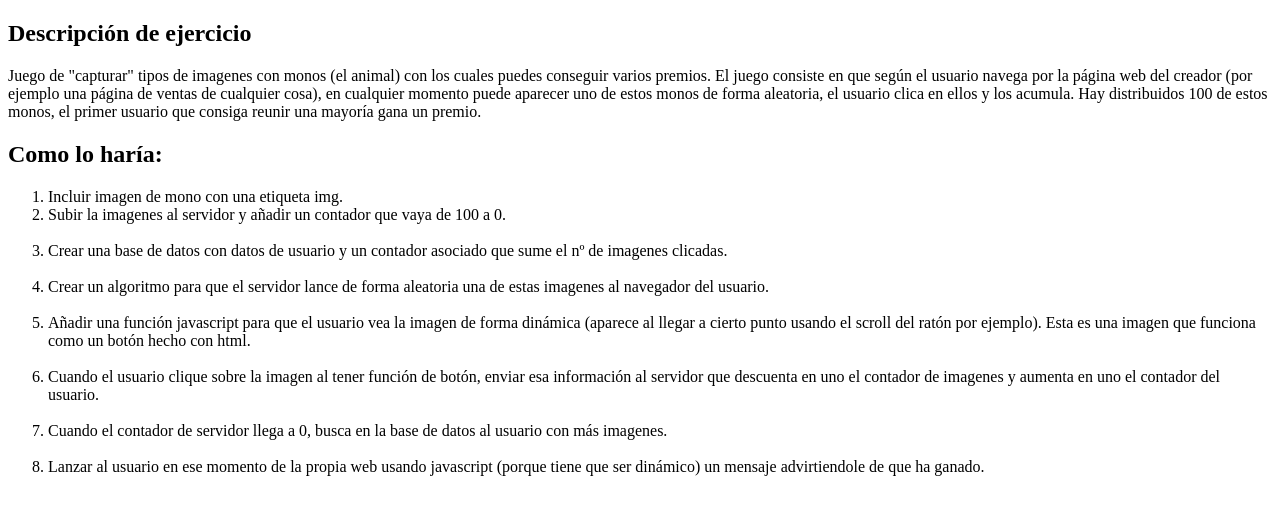
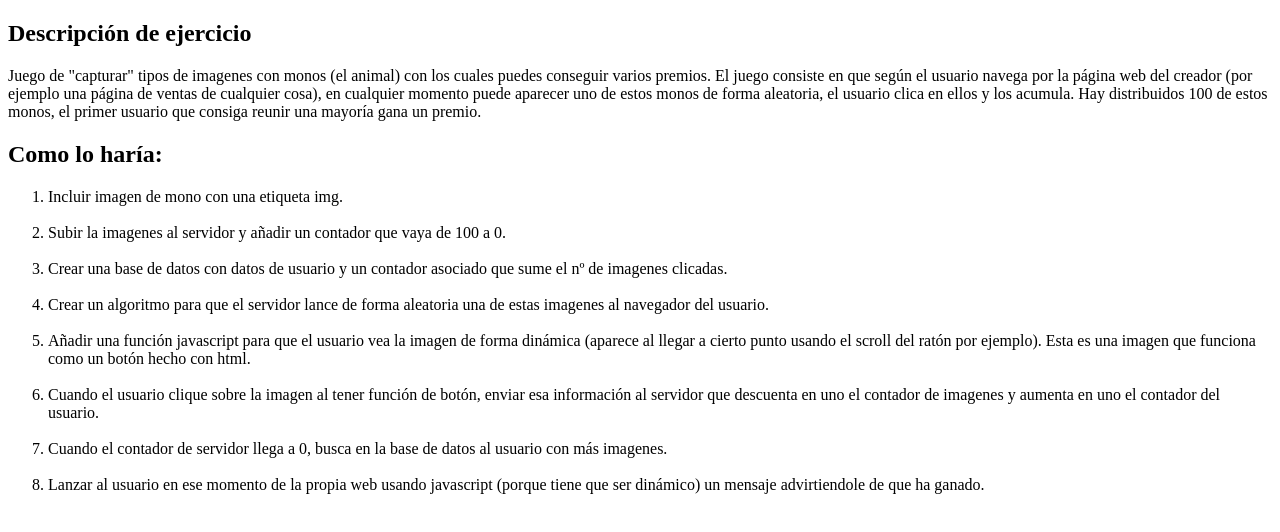
Before and after one commit to RafaEducaand/ClienteDAW, a plain HTML site: page Tarea00/index.html in a window 1280 px wide. Drawn offline with Linux system fonts and the light colour scheme.

Commit message:
Añadir espacio

```diff
--- a/Tarea00/index.html
+++ b/Tarea00/index.html
@@ -20,7 +20,7 @@
     <h2>Como lo haría:</h2>
 
     <ol>
-      <li>Incluir imagen de mono con una etiqueta img.</li>
+      <li>Incluir imagen de mono con una etiqueta img.</li><br>
       <li>
         Subir la imagenes al servidor y añadir un contador que vaya de 100 a 0.
       </li><br>
```
